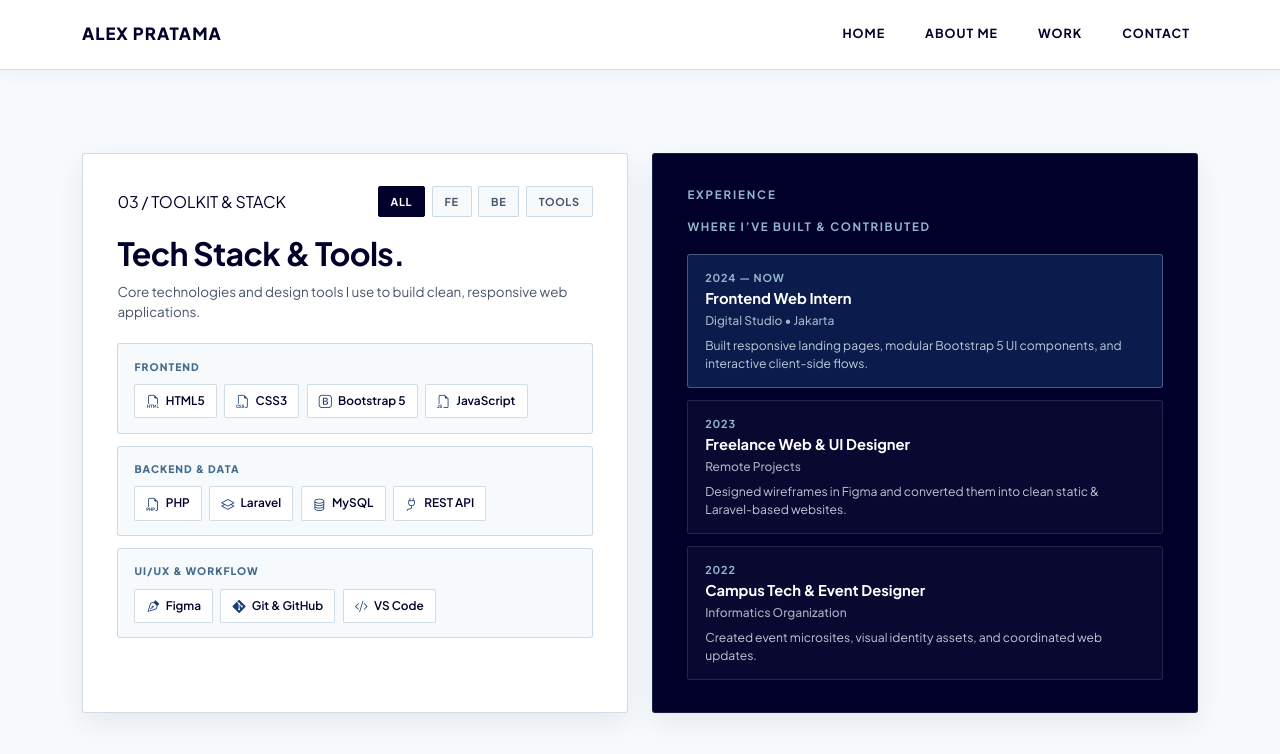
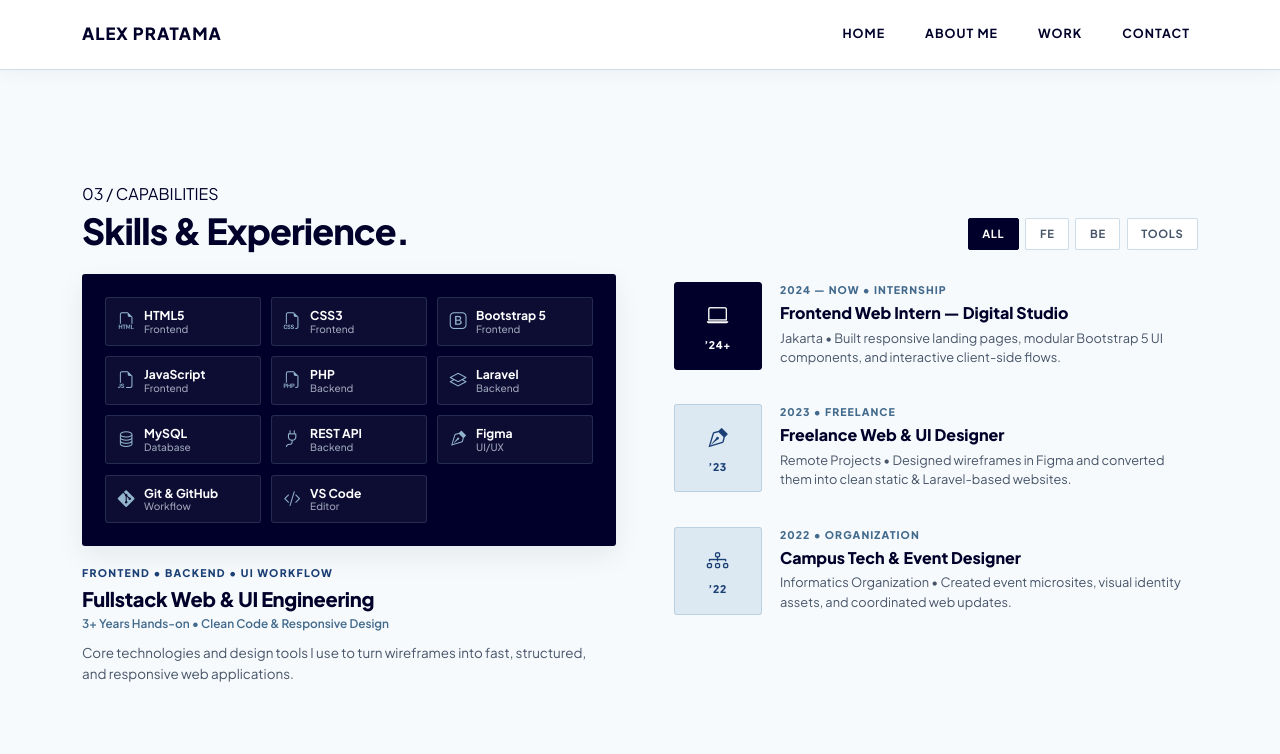
Before and after one commit to zysrnh/MiniPortofolio_UTS, a plain HTML site: page index.html in a window 1280 px wide. Both pictures are taken after a click on the button "ALL". Shown: the part 1477-2231 px from the top of the page. Drawn offline with nearby package versions, Linux system fonts and the light colour scheme.

Commit message:
Redesign skills section with editorial showcase and experience media list

```diff
--- a/assets/css/style.css
+++ b/assets/css/style.css
@@ -658,6 +658,14 @@ body {
   background-color: var(--ice-white);
 }
 
+.skills-section-title {
+  font-size: clamp(1.75rem, 2.8vw, 2.35rem);
+  font-weight: 800;
+  letter-spacing: -0.025em;
+  color: var(--midnight-navy);
+  line-height: 1.1;
+}
+
 .skills-mobile-tabs {
   display: grid;
   grid-template-columns: 1fr 1fr;
@@ -671,7 +679,7 @@ body {
 .skills-tab-btn {
   border: none;
   background: transparent;
-  padding: 0.75rem 1rem;
+  padding: 0.72rem 1rem;
   font-size: 0.72rem;
   font-weight: 800;
   letter-spacing: 0.08em;
@@ -686,43 +694,6 @@ body {
   color: var(--surface-white);
 }
 
-.skills-card {
-  border-radius: 3px;
-  padding: 2rem 2.15rem;
-  box-shadow: var(--shadow-soft);
-  display: flex;
-  flex-direction: column;
-  justify-content: flex-start;
-}
-
-.skills-card-light {
-  background-color: var(--surface-white);
-  border: 1px solid var(--border-ice);
-}
-
-.skills-card-dark {
-  background-color: var(--midnight-navy);
-  border: 1px solid rgba(146, 180, 204, 0.16);
-  color: var(--surface-white);
-}
-
-.skills-heading {
-  font-size: clamp(1.55rem, 2.5vw, 2.15rem);
-  font-weight: 700;
-  line-height: 1.15;
-  letter-spacing: -0.02em;
-  color: var(--midnight-navy);
-  margin: 0.15rem 0 0.6rem;
-}
-
-.skills-lead {
-  font-size: 0.84rem;
-  color: var(--ink-muted);
-  line-height: 1.55;
-  margin-bottom: 1.25rem;
-  max-width: 460px;
-}
-
 .stack-filter-group {
   display: flex;
   flex-wrap: wrap;
@@ -730,11 +701,11 @@ body {
 }
 
 .stack-filter-btn {
-  background-color: var(--ice-white);
+  background-color: var(--surface-white);
   border: 1px solid var(--border-ice);
   border-radius: 2px;
-  padding: 0.35rem 0.75rem;
-  font-size: 0.68rem;
+  padding: 0.38rem 0.85rem;
+  font-size: 0.7rem;
   font-weight: 700;
   letter-spacing: 0.06em;
   text-transform: uppercase;
@@ -754,124 +725,184 @@ body {
   color: var(--surface-white);
 }
 
-.stack-groups {
+/* Left Column: Featured Showcase Box + Editorial Text */
+.skills-showcase-box {
+  background-color: var(--midnight-navy);
+  border-radius: 3px;
+  padding: 1.45rem;
+  min-height: 230px;
   display: flex;
-  flex-direction: column;
-  gap: 0.75rem;
+  align-items: center;
+  box-shadow: var(--shadow-soft);
 }
 
-.stack-subcard {
-  background-color: var(--ice-white);
-  border: 1px solid var(--border-ice);
-  border-radius: 3px;
-  padding: 0.9rem 1rem;
-  transition: border-color 0.2s ease, transform 0.2s ease;
+.showcase-stack-grid {
+  width: 100%;
+  display: grid;
+  grid-template-columns: repeat(3, minmax(0, 1fr));
+  gap: 0.65rem;
 }
 
-.stack-subcard:hover {
-  border-color: var(--steel-blue);
+.showcase-stack-item {
+  display: flex;
+  align-items: center;
+  gap: 0.6rem;
+  padding: 0.62rem 0.72rem;
+  background-color: rgba(255, 255, 255, 0.05);
+  border: 1px solid rgba(146, 180, 204, 0.18);
+  border-radius: 3px;
+  transition: background-color 0.2s ease, border-color 0.2s ease;
 }
 
-.stack-group-row.is-hidden {
+.showcase-stack-item:hover {
+  background-color: rgba(26, 63, 117, 0.55);
+  border-color: rgba(146, 180, 204, 0.45);
+}
+
+.showcase-stack-item.is-hidden {
   display: none;
 }
 
-.stack-group-label {
+.showcase-stack-item i {
+  font-size: 1.05rem;
+  color: var(--sky-blue);
+  flex-shrink: 0;
+}
+
+.stack-item-name {
   display: block;
-  font-size: 0.65rem;
+  font-size: 0.76rem;
+  font-weight: 700;
+  color: var(--surface-white);
+  line-height: 1.2;
+}
+
+.stack-item-cat {
+  display: block;
+  font-size: 0.63rem;
+  font-weight: 500;
+  color: rgba(220, 232, 242, 0.68);
+  line-height: 1.2;
+}
+
+.skills-editorial-meta {
+  margin-top: 1.15rem;
+}
+
+.skills-meta-kicker {
+  display: block;
+  font-size: 0.66rem;
+  font-weight: 800;
+  letter-spacing: 0.12em;
+  text-transform: uppercase;
+  color: var(--slate-blue);
+  margin-bottom: 0.35rem;
+}
+
+.skills-editorial-title {
+  font-size: 1.25rem;
+  font-weight: 800;
+  color: var(--midnight-navy);
+  letter-spacing: -0.015em;
+  margin: 0 0 0.25rem;
+}
+
+.skills-meta-sub {
+  font-size: 0.74rem;
+  font-weight: 600;
+  color: var(--steel-blue);
+  margin: 0 0 0.55rem;
+}
+
+.skills-editorial-desc {
+  font-size: 0.84rem;
+  line-height: 1.55;
+  color: var(--ink-muted);
+  margin: 0;
+  max-width: 520px;
+}
+
+/* Right Column: 3 Horizontal Media-List Items (Experience) */
+.exp-media-list {
+  display: flex;
+  flex-direction: column;
+  gap: 1.15rem;
+}
+
+.exp-media-item {
+  display: flex;
+  align-items: flex-start;
+  gap: 1.15rem;
+  padding: 0.5rem 0.6rem;
+  border-radius: 3px;
+  cursor: pointer;
+  transition: background-color 0.2s ease;
+}
+
+.exp-media-item:hover {
+  background-color: rgba(220, 232, 242, 0.45);
+}
+
+.exp-thumb-box {
+  width: 88px;
+  height: 88px;
+  flex-shrink: 0;
+  border-radius: 3px;
+  background-color: var(--ice-blue);
+  border: 1px solid var(--border-ice);
+  display: flex;
+  flex-direction: column;
+  align-items: center;
+  justify-content: center;
+  gap: 0.2rem;
+  color: var(--slate-blue);
+  transition: background-color 0.2s ease, border-color 0.2s ease, color 0.2s ease;
+}
+
+.exp-thumb-box i {
+  font-size: 1.35rem;
+}
+
+.exp-thumb-box span {
+  font-size: 0.66rem;
+  font-weight: 800;
+  letter-spacing: 0.06em;
+}
+
+.exp-media-item.is-active .exp-thumb-box,
+.exp-media-item:hover .exp-thumb-box {
+  background-color: var(--midnight-navy);
+  border-color: var(--midnight-navy);
+  color: var(--surface-white);
+}
+
+.exp-media-body {
+  flex: 1;
+  min-width: 0;
+}
+
+.exp-media-kicker {
+  display: block;
+  font-size: 0.66rem;
   font-weight: 800;
   letter-spacing: 0.1em;
   text-transform: uppercase;
   color: var(--steel-blue);
-  margin-bottom: 0.55rem;
-}
-
-.stack-pills {
-  display: flex;
-  flex-wrap: wrap;
-  gap: 0.45rem;
-}
-
-.stack-pill {
-  display: inline-flex;
-  align-items: center;
-  gap: 0.38rem;
-  padding: 0.35rem 0.7rem;
-  background-color: var(--surface-white);
-  border: 1px solid var(--border-ice);
-  border-radius: 2px;
-  font-size: 0.74rem;
-  font-weight: 600;
-  color: var(--midnight-navy);
-  transition: border-color 0.2s ease, background-color 0.2s ease;
-}
-
-.stack-pill i {
-  font-size: 0.82rem;
-  color: var(--slate-blue);
-}
-
-.stack-pill:hover {
-  border-color: var(--bright-blue);
-  background-color: var(--ice-blue);
-}
-
-.skills-exp-heading {
-  font-size: 0.72rem;
-  font-weight: 700;
-  letter-spacing: 0.14em;
-  text-transform: uppercase;
-  color: var(--sky-blue);
-  margin: 0.35rem 0 1.25rem;
-}
-
-.exp-list {
-  display: flex;
-  flex-direction: column;
-  gap: 0.75rem;
-}
-
-.exp-item {
-  border: 1px solid rgba(146, 180, 204, 0.18);
-  border-radius: 3px;
-  padding: 0.9rem 1.05rem;
-  background-color: rgba(255, 255, 255, 0.03);
-  cursor: pointer;
-  transition: background-color 0.2s ease, border-color 0.2s ease;
-}
-
-.exp-item:hover,
-.exp-item.active {
-  background-color: rgba(26, 63, 117, 0.45);
-  border-color: rgba(146, 180, 204, 0.42);
-}
-
-.exp-year {
-  font-size: 0.68rem;
-  font-weight: 700;
-  letter-spacing: 0.08em;
-  color: var(--sky-blue);
   margin-bottom: 0.25rem;
 }
 
-.exp-info h4 {
-  font-size: 0.92rem;
-  font-weight: 700;
-  color: var(--surface-white);
-  margin: 0 0 0.18rem;
+.exp-media-title {
+  font-size: 1rem;
+  font-weight: 800;
+  color: var(--midnight-navy);
+  line-height: 1.3;
+  margin: 0 0 0.3rem;
 }
 
-.exp-place {
-  font-size: 0.75rem;
-  font-weight: 500;
-  color: rgba(220, 232, 242, 0.74);
-  margin: 0 0 0.35rem;
-}
-
-.exp-desc {
-  font-size: 0.76rem;
+.exp-media-desc {
+  font-size: 0.8rem;
   line-height: 1.5;
-  color: rgba(220, 232, 242, 0.86);
+  color: var(--ink-muted);
   margin: 0;
 }
 
@@ -1229,8 +1260,23 @@ body {
     display: block;
   }
 
-  .skills-card {
-    padding: 1.35rem 1.25rem;
+  .skills-showcase-box {
+    padding: 1rem;
+    min-height: auto;
+  }
+
+  .showcase-stack-grid {
+    grid-template-columns: repeat(2, minmax(0, 1fr));
+    gap: 0.5rem;
+  }
+
+  .exp-thumb-box {
+    width: 68px;
+    height: 68px;
+  }
+
+  .exp-media-list {
+    gap: 0.8rem;
   }
 
   .about-section {
--- a/assets/js/main.js
+++ b/assets/js/main.js
@@ -253,22 +253,22 @@ function initMobileNavClose() {
  */
 function initSkillsSection() {
   const filterBtns = document.querySelectorAll(".stack-filter-btn");
-  const stackRows = document.querySelectorAll(".stack-group-row");
-  const expItems = document.querySelectorAll("#expTimelineList .exp-item");
+  const stackItems = document.querySelectorAll(".showcase-stack-item");
+  const expItems = document.querySelectorAll("#expTimelineList .exp-media-item");
   const mobileTabBtns = document.querySelectorAll(".skills-tab-btn");
   const toolkitPanel = document.getElementById("skillsToolkitPanel");
   const expPanel = document.getElementById("skillsExpPanel");
 
-  if (filterBtns.length && stackRows.length) {
+  if (filterBtns.length && stackItems.length) {
     filterBtns.forEach((btn) => {
       btn.addEventListener("click", () => {
         const selected = btn.dataset.stack;
         filterBtns.forEach((b) => b.classList.remove("is-active"));
         btn.classList.add("is-active");
 
-        stackRows.forEach((row) => {
-          const match = selected === "all" || row.dataset.stackCat === selected;
-          row.classList.toggle("is-hidden", !match);
+        stackItems.forEach((item) => {
+          const match = selected === "all" || item.dataset.stackCat === selected;
+          item.classList.toggle("is-hidden", !match);
         });
       });
     });
@@ -277,8 +277,8 @@ function initSkillsSection() {
   if (expItems.length) {
     expItems.forEach((item) => {
       item.addEventListener("click", () => {
-        expItems.forEach((el) => el.classList.remove("active"));
-        item.classList.add("active");
+        expItems.forEach((el) => el.classList.remove("is-active"));
+        item.classList.add("is-active");
       });
     });
   }
--- a/index.html
+++ b/index.html
@@ -288,6 +288,21 @@
     <!-- ==================== SKILLS & EXPERIENCE SECTION ==================== -->
     <section id="skills" class="skills-section">
       <div class="container">
+        <!-- Section Header Bar (Editorial Style) -->
+        <div class="skills-header-bar d-flex flex-wrap justify-content-between align-items-end gap-3 mb-4">
+          <div>
+            <span class="about-kicker d-block mb-1">03 / CAPABILITIES</span>
+            <h2 class="skills-section-title mb-0">Skills &amp; Experience.</h2>
+          </div>
+
+          <div class="stack-filter-group" role="group" aria-label="Filter stack">
+            <button type="button" class="stack-filter-btn is-active" data-stack="all">All</button>
+            <button type="button" class="stack-filter-btn" data-stack="fe">FE</button>
+            <button type="button" class="stack-filter-btn" data-stack="be">BE</button>
+            <button type="button" class="stack-filter-btn" data-stack="tools">Tools</button>
+          </div>
+        </div>
+
         <!-- Mobile Switch Tabs (Shown <= 991px to keep 1-screen fit) -->
         <div class="skills-mobile-tabs d-lg-none mb-3" role="tablist">
           <button
@@ -306,101 +321,149 @@
           </button>
         </div>
 
-        <div class="row g-4 align-items-stretch">
-          <!-- Left Card: Toolkit & Tech Stack (Warm White) -->
+        <div class="row g-4 g-lg-5 align-items-start">
+          <!-- Left Column: Featured Showcase + Editorial Text -->
           <div class="col-lg-6 skills-panel-col is-active" id="skillsToolkitPanel">
-            <div class="skills-card skills-card-light h-100">
-              <div class="d-flex justify-content-between align-items-center mb-3 gap-2 flex-wrap">
-                <span class="about-kicker">03 / TOOLKIT &amp; STACK</span>
-                <div class="stack-filter-group" role="group" aria-label="Filter stack">
-                  <button type="button" class="stack-filter-btn is-active" data-stack="all">All</button>
-                  <button type="button" class="stack-filter-btn" data-stack="fe">FE</button>
-                  <button type="button" class="stack-filter-btn" data-stack="be">BE</button>
-                  <button type="button" class="stack-filter-btn" data-stack="tools">Tools</button>
+            <div class="skills-showcase-box">
+              <div class="showcase-stack-grid" id="showcaseStackGrid">
+                <div class="showcase-stack-item" data-stack-cat="fe">
+                  <i class="bi bi-filetype-html"></i>
+                  <div>
+                    <span class="stack-item-name">HTML5</span>
+                    <span class="stack-item-cat">Frontend</span>
                   </div>
                 </div>
-
-              <h2 class="skills-heading">Tech Stack &amp; Tools.</h2>
-              <p class="skills-lead">
-                Core technologies and design tools I use to build clean, responsive web
-                applications.
-              </p>
-
-              <div class="stack-groups">
-                <div class="stack-group-row stack-subcard" data-stack-cat="fe">
-                  <span class="stack-group-label">FRONTEND</span>
-                  <div class="stack-pills">
-                    <span class="stack-pill"><i class="bi bi-filetype-html"></i> HTML5</span>
-                    <span class="stack-pill"><i class="bi bi-filetype-css"></i> CSS3</span>
-                    <span class="stack-pill"><i class="bi bi-bootstrap"></i> Bootstrap 5</span>
-                    <span class="stack-pill"><i class="bi bi-filetype-js"></i> JavaScript</span>
+                <div class="showcase-stack-item" data-stack-cat="fe">
+                  <i class="bi bi-filetype-css"></i>
+                  <div>
+                    <span class="stack-item-name">CSS3</span>
+                    <span class="stack-item-cat">Frontend</span>
                   </div>
                 </div>
-
-                <div class="stack-group-row stack-subcard" data-stack-cat="be">
-                  <span class="stack-group-label">BACKEND &amp; DATA</span>
-                  <div class="stack-pills">
-                    <span class="stack-pill"><i class="bi bi-filetype-php"></i> PHP</span>
-                    <span class="stack-pill"><i class="bi bi-layers"></i> Laravel</span>
-                    <span class="stack-pill"><i class="bi bi-database"></i> MySQL</span>
-                    <span class="stack-pill"><i class="bi bi-plug"></i> REST API</span>
+                <div class="showcase-stack-item" data-stack-cat="fe">
+                  <i class="bi bi-bootstrap"></i>
+                  <div>
+                    <span class="stack-item-name">Bootstrap 5</span>
+                    <span class="stack-item-cat">Frontend</span>
                   </div>
                 </div>
-
-                <div class="stack-group-row stack-subcard" data-stack-cat="tools">
-                  <span class="stack-group-label">UI/UX &amp; WORKFLOW</span>
-                  <div class="stack-pills">
-                    <span class="stack-pill"><i class="bi bi-vector-pen"></i> Figma</span>
-                    <span class="stack-pill"><i class="bi bi-git"></i> Git &amp; GitHub</span>
-                    <span class="stack-pill"><i class="bi bi-code-slash"></i> VS Code</span>
+                <div class="showcase-stack-item" data-stack-cat="fe">
+                  <i class="bi bi-filetype-js"></i>
+                  <div>
+                    <span class="stack-item-name">JavaScript</span>
+                    <span class="stack-item-cat">Frontend</span>
                   </div>
+                </div>
+                <div class="showcase-stack-item" data-stack-cat="be">
+                  <i class="bi bi-filetype-php"></i>
+                  <div>
+                    <span class="stack-item-name">PHP</span>
+                    <span class="stack-item-cat">Backend</span>
+                  </div>
+                </div>
+                <div class="showcase-stack-item" data-stack-cat="be">
+                  <i class="bi bi-layers"></i>
+                  <div>
+                    <span class="stack-item-name">Laravel</span>
+                    <span class="stack-item-cat">Backend</span>
+                  </div>
+                </div>
+                <div class="showcase-stack-item" data-stack-cat="be">
+                  <i class="bi bi-database"></i>
+                  <div>
+                    <span class="stack-item-name">MySQL</span>
+                    <span class="stack-item-cat">Database</span>
+                  </div>
+                </div>
+                <div class="showcase-stack-item" data-stack-cat="be">
+                  <i class="bi bi-plug"></i>
+                  <div>
+                    <span class="stack-item-name">REST API</span>
+                    <span class="stack-item-cat">Backend</span>
+                  </div>
+                </div>
+                <div class="showcase-stack-item" data-stack-cat="tools">
+                  <i class="bi bi-vector-pen"></i>
+                  <div>
+                    <span class="stack-item-name">Figma</span>
+                    <span class="stack-item-cat">UI/UX</span>
+                  </div>
+                </div>
+                <div class="showcase-stack-item" data-stack-cat="tools">
+                  <i class="bi bi-git"></i>
+                  <div>
+                    <span class="stack-item-name">Git &amp; GitHub</span>
+                    <span class="stack-item-cat">Workflow</span>
+                  </div>
+                </div>
+                <div class="showcase-stack-item" data-stack-cat="tools">
+                  <i class="bi bi-code-slash"></i>
+                  <div>
+                    <span class="stack-item-name">VS Code</span>
+                    <span class="stack-item-cat">Editor</span>
                   </div>
                 </div>
               </div>
             </div>
 
-          <!-- Right Card: Experience Timeline (Midnight Navy) -->
+            <div class="skills-editorial-meta">
+              <span class="skills-meta-kicker">FRONTEND &bull; BACKEND &bull; UI WORKFLOW</span>
+              <h3 class="skills-editorial-title">Fullstack Web &amp; UI Engineering</h3>
+              <p class="skills-meta-sub">3+ Years Hands-on &bull; Clean Code &amp; Responsive Design</p>
+              <p class="skills-editorial-desc">
+                Core technologies and design tools I use to turn wireframes into fast,
+                structured, and responsive web applications.
+              </p>
+            </div>
+          </div>
+
+          <!-- Right Column: 3 Horizontal Media-List Items (Experience) -->
           <div class="col-lg-6 skills-panel-col" id="skillsExpPanel">
-            <div class="skills-card skills-card-dark h-100">
-              <div class="ramon-abstract-label">EXPERIENCE</div>
-              <h3 class="skills-exp-heading">Where I&rsquo;ve Built &amp; Contributed</h3>
-
-              <div class="exp-list" id="expTimelineList">
-                <article class="exp-item active">
-                  <div class="exp-year">2024 &mdash; NOW</div>
-                  <div class="exp-info">
-                    <h4>Frontend Web Intern</h4>
-                    <p class="exp-place">Digital Studio &bull; Jakarta</p>
-                    <p class="exp-desc">
-                      Built responsive landing pages, modular Bootstrap 5 UI components, and
-                      interactive client-side flows.
+            <div class="exp-media-list" id="expTimelineList">
+              <article class="exp-media-item is-active">
+                <div class="exp-thumb-box">
+                  <i class="bi bi-laptop"></i>
+                  <span>&rsquo;24+</span>
+                </div>
+                <div class="exp-media-body">
+                  <span class="exp-media-kicker">2024 &mdash; NOW &bull; INTERNSHIP</span>
+                  <h4 class="exp-media-title">Frontend Web Intern &mdash; Digital Studio</h4>
+                  <p class="exp-media-desc">
+                    Jakarta &bull; Built responsive landing pages, modular Bootstrap 5 UI
+                    components, and interactive client-side flows.
                   </p>
                 </div>
               </article>
 
-                <article class="exp-item">
-                  <div class="exp-year">2023</div>
-                  <div class="exp-info">
-                    <h4>Freelance Web &amp; UI Designer</h4>
-                    <p class="exp-place">Remote Projects</p>
-                    <p class="exp-desc">
-                      Designed wireframes in Figma and converted them into clean static &amp;
-                      Laravel-based websites.
+              <article class="exp-media-item">
+                <div class="exp-thumb-box">
+                  <i class="bi bi-vector-pen"></i>
+                  <span>&rsquo;23</span>
+                </div>
+                <div class="exp-media-body">
+                  <span class="exp-media-kicker">2023 &bull; FREELANCE</span>
+                  <h4 class="exp-media-title">Freelance Web &amp; UI Designer</h4>
+                  <p class="exp-media-desc">
+                    Remote Projects &bull; Designed wireframes in Figma and converted them into
+                    clean static &amp; Laravel-based websites.
                   </p>
                 </div>
               </article>
 
-                <article class="exp-item">
-                  <div class="exp-year">2022</div>
-                  <div class="exp-info">
-                    <h4>Campus Tech &amp; Event Designer</h4>
-                    <p class="exp-place">Informatics Organization</p>
-                    <p class="exp-desc">
-                      Created event microsites, visual identity assets, and coordinated web updates.
+              <article class="exp-media-item">
+                <div class="exp-thumb-box">
+                  <i class="bi bi-diagram-3"></i>
+                  <span>&rsquo;22</span>
+                </div>
+                <div class="exp-media-body">
+                  <span class="exp-media-kicker">2022 &bull; ORGANIZATION</span>
+                  <h4 class="exp-media-title">Campus Tech &amp; Event Designer</h4>
+                  <p class="exp-media-desc">
+                    Informatics Organization &bull; Created event microsites, visual identity
+                    assets, and coordinated web updates.
                   </p>
                 </div>
               </article>
-              </div>
             </div>
           </div>
         </div>
```
Lines whose indentation alone changed are shown as unchanged.
